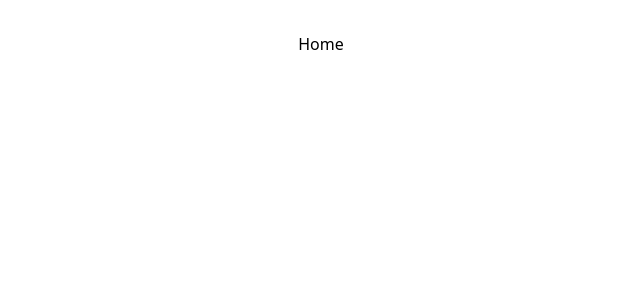
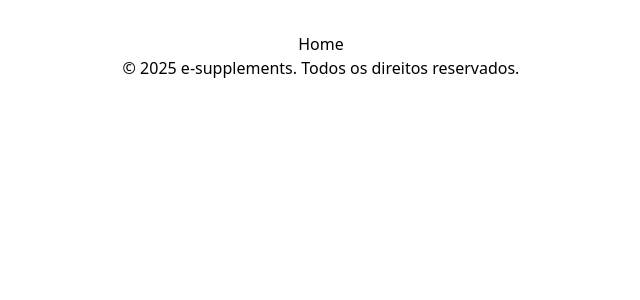
Before and after one commit to mikaellino/e-supplements, a React (Vite) app: page / in a window 1280 px wide. Shown: the top 300 px of the page, without its empty margins (319-959 px from the left). Built offline with nearby package versions, Linux system fonts and the light colour scheme.

Commit message:
Adicionando Footer

```diff
--- a/src/App.tsx
+++ b/src/App.tsx
@@ -3,6 +3,7 @@ import reactLogo from './assets/react.svg'
 import viteLogo from '/vite.svg'
 
 import Home from './pages/Home'
+import Footer from './components/Footer'; // Importa o componente Footer
 
 import './App.css'
 
@@ -10,7 +11,10 @@ function App() {
   const [count, setCount] = useState(0)
 
   return (
-    <Home />
+    <>
+      <Home />
+      <Footer />
+    </>
   )
 }
 
```
